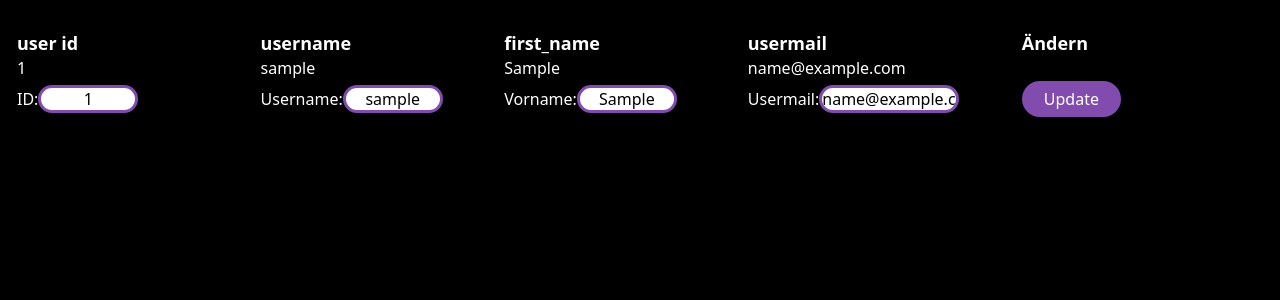
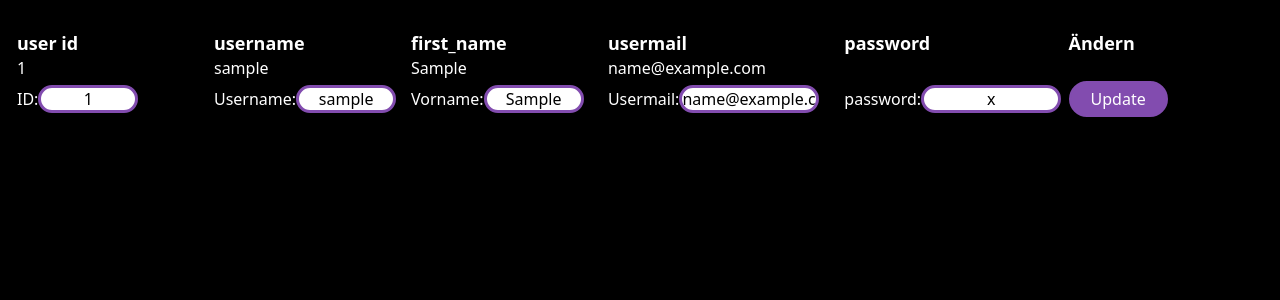
Before and after one commit to fawzywahba15/ITP, a PHP site: page /show_all_user.php in a window 1280 px wide. Shown: the part 88-388 px from the top of the page. Run offline with PHP 8.4, Linux system fonts and the light colour scheme; tables that the repository leaves empty or names only in its code hold one stand-in row (values such as "Sample post").

Commit message:
show all users done

```diff
--- a/admin/show_all_user.php
+++ b/admin/show_all_user.php
@@ -81,6 +81,7 @@
         <th class="th">username</th>
         <th class="th">first_name</th>
         <th class="th">usermail</th>
+        <th class="th">password</th>
         <th class="th">Ändern</th>
     </tr>
 
@@ -97,15 +98,16 @@
             echo "<td class='ka'>" . $row["username"] . "</td>";
             echo "<td class='ka'>" . $row["first_name"] . "</td>";
             echo "<td class='ka'>" . $row["usermail"] . "</td>";
+            echo "<td class='ka'>" . ' ' . "</td>";
             echo "</tr>";
 
 
 
             echo "<tr>";
 
+            echo "<form class='my-0 py-0 mx-0 px-0 my_form'>";
+            echo "<td>";
 
-            echo "<td>";
-            echo "<form class='my-0 py-0 mx-0 px-0 my_form'>";
             echo "<label for='id'>ID: </label>";
             echo "<input type='text' name='id' id= 'id' class='input' value='" . $row["id"] . "'>";
             echo "</td>";
@@ -120,6 +122,10 @@
             echo "<td>";
             echo "<label for='usermail'>Usermail: </label>";
             echo "<input type='text' name='usermail' id= 'usermail' class='input_mail' value='" . $row["usermail"] . "'>";
+            echo "</td>";
+            echo "<td>";
+            echo "<label for='password'>password: </label>";
+            echo "<input type='text' name='password' id= 'password' class='input_mail' value='" . $row["password"] . "'>";
             echo "</td>";
             echo "<td>";
             echo "<button type='button' class='button_2' onclick='updateRow(this)'>Update</button>";
@@ -149,22 +155,25 @@
 
     function updateRow(button) {
         // Get the parent form element of the button
-        window.alert("Erfolgreich geändert!");
-        var form = button.parentNode;
+
+/*        window.alert(button.parentNode.parentNode.firstElementChild.nodeName);*/
+        var form = button.parentNode.parentNode.firstElementChild;
 
         // Get the values of the form elements
         var username = form.elements["username"].value;
         var first_name = form.elements["first_name"].value;
         var usermail = form.elements["usermail"].value;
         var id = form.elements["id"].value;
-
+        var password = form.elements["password"].value;
         // Send an HTTP request to the server to update the data in the database
         var xhttp = new XMLHttpRequest();
         var url= "update_data.php"
         xhttp.open("POST", url, true);
         xhttp.setRequestHeader('Content-type', 'application/x-www-form-urlencoded');
 
-        xhttp.send("id=" + id +"&username=" + username + "&first_name=" + first_name + "&usermail=" + usermail);
+        xhttp.send("id=" + id +"&username=" + username + "&first_name=" + first_name + "&usermail=" + usermail + "&password=" + password);
+        window.alert("Erfolgreich geändert!");
+        window.location.reload();
     }
 
 </script>
--- a/admin/update_data.php
+++ b/admin/update_data.php
@@ -1,5 +1,5 @@
 <?php
-$id = $_POST["id"];
+$userid = $_POST["id"];
 $username = $_POST["username"];
 $first_name = $_POST["first_name"];
 $usermail = $_POST["usermail"];
@@ -9,8 +9,10 @@ $password = $_POST["password"];
 
 // Connect to the database and update the data
 $conn = mysqli_connect("localhost", "fawzy", "mypassword", "regestrieren");
-$sql = "UPDATE login SET username = '$username', `first_name` = '$first_name', usermail = '$usermail', password = '$password' WHERE id = '$id'";
+$sql = "UPDATE login SET username = '$username', `first_name` = '$first_name', usermail = '$usermail', password = '$password' WHERE id = '$userid'";
 mysqli_query($conn, $sql);
 
 // Close the connection
 mysqli_close($conn);
+
+?>
```
